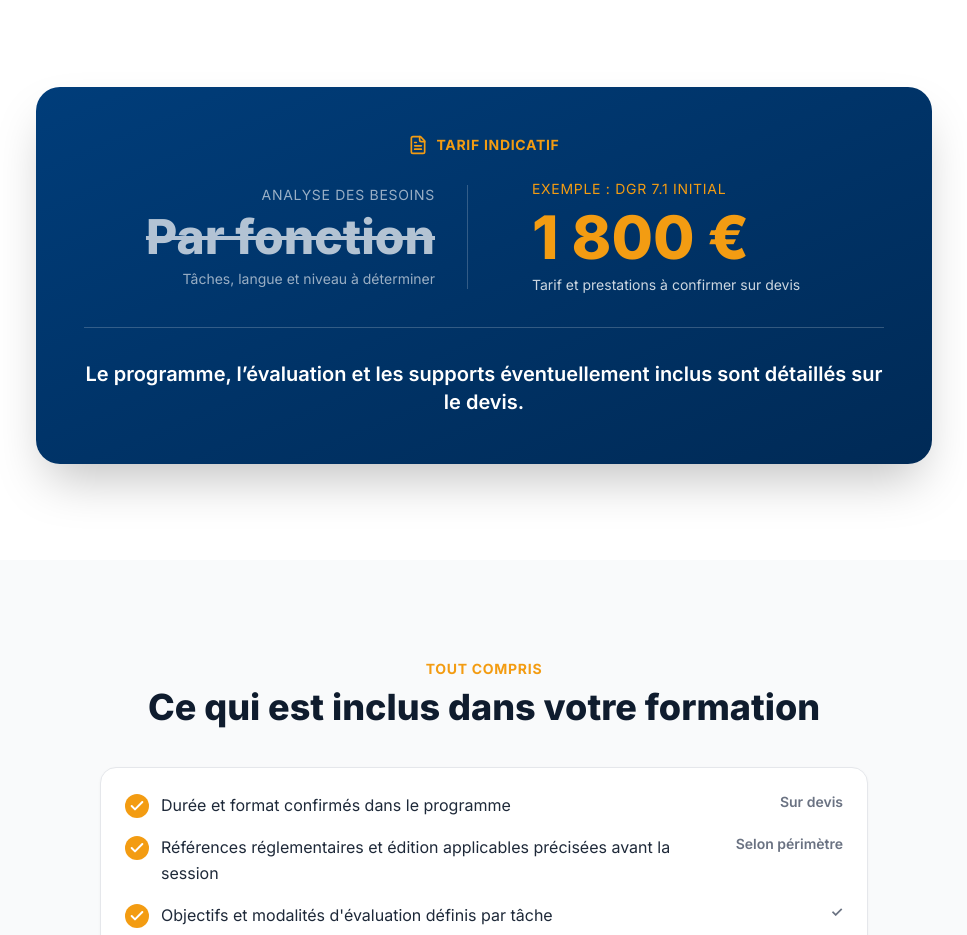
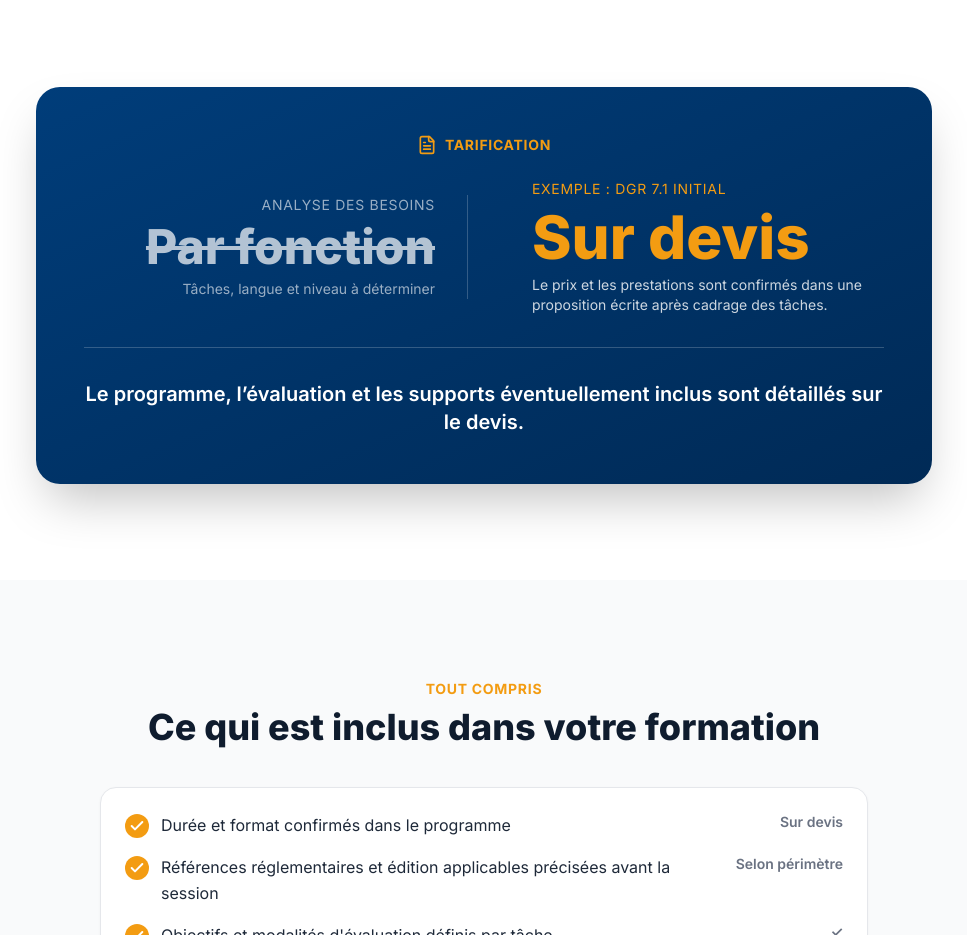
Before and after one commit to relaxsaadi/cbta, a Next.js app: page / in a window 1280 px wide. Shown: the part 3800-4735 px from the top of the page, without its empty margins (156-1123 px from the left). Built offline with nearby package versions, Linux system fonts and the light colour scheme; no server answers.

Commit message:
fix(public-dgr): remove remaining static training price

```diff
--- a/components/PriceAnchor.tsx
+++ b/components/PriceAnchor.tsx
@@ -7,7 +7,7 @@ export default function PriceAnchor() {
         <div className="max-w-4xl mx-auto rounded-3xl bg-gradient-to-br from-[#003D7A] to-[#002A56] p-8 md:p-12 text-white shadow-2xl">
           <div className="flex items-center justify-center gap-2 text-[#F39C12] text-sm font-bold uppercase tracking-wider mb-6">
             <FileText className="h-5 w-5" aria-hidden />
-            Tarif indicatif
+            Tarification
           </div>
           <div className="grid md:grid-cols-2 gap-8 items-center">
             <div className="text-center md:text-right border-b md:border-b-0 md:border-r border-white/20 pb-6 md:pb-0 md:pr-8">
@@ -24,9 +24,9 @@ export default function PriceAnchor() {
                 Exemple : DGR 7.1 initial
               </div>
               <div className="text-5xl md:text-6xl font-extrabold text-[#F39C12]">
-                1 800 €
+                Sur devis
               </div>
-              <div className="text-sm text-white/80 mt-2">Tarif et prestations à confirmer sur devis</div>
+              <div className="text-sm text-white/80 mt-2">Le prix et les prestations sont confirmés dans une proposition écrite après cadrage des tâches.</div>
             </div>
           </div>
           <div className="text-center mt-8 pt-8 border-t border-white/20">
```
